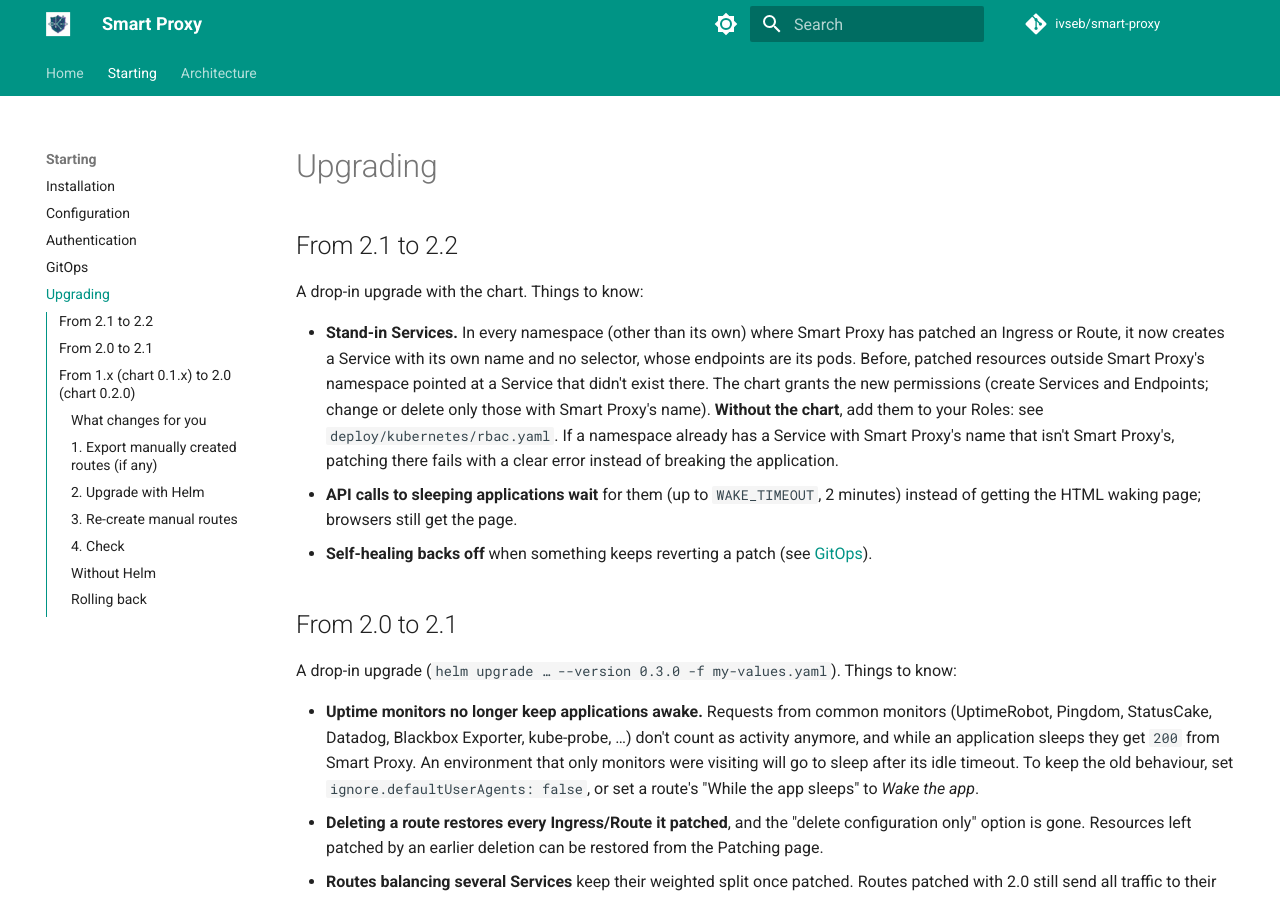
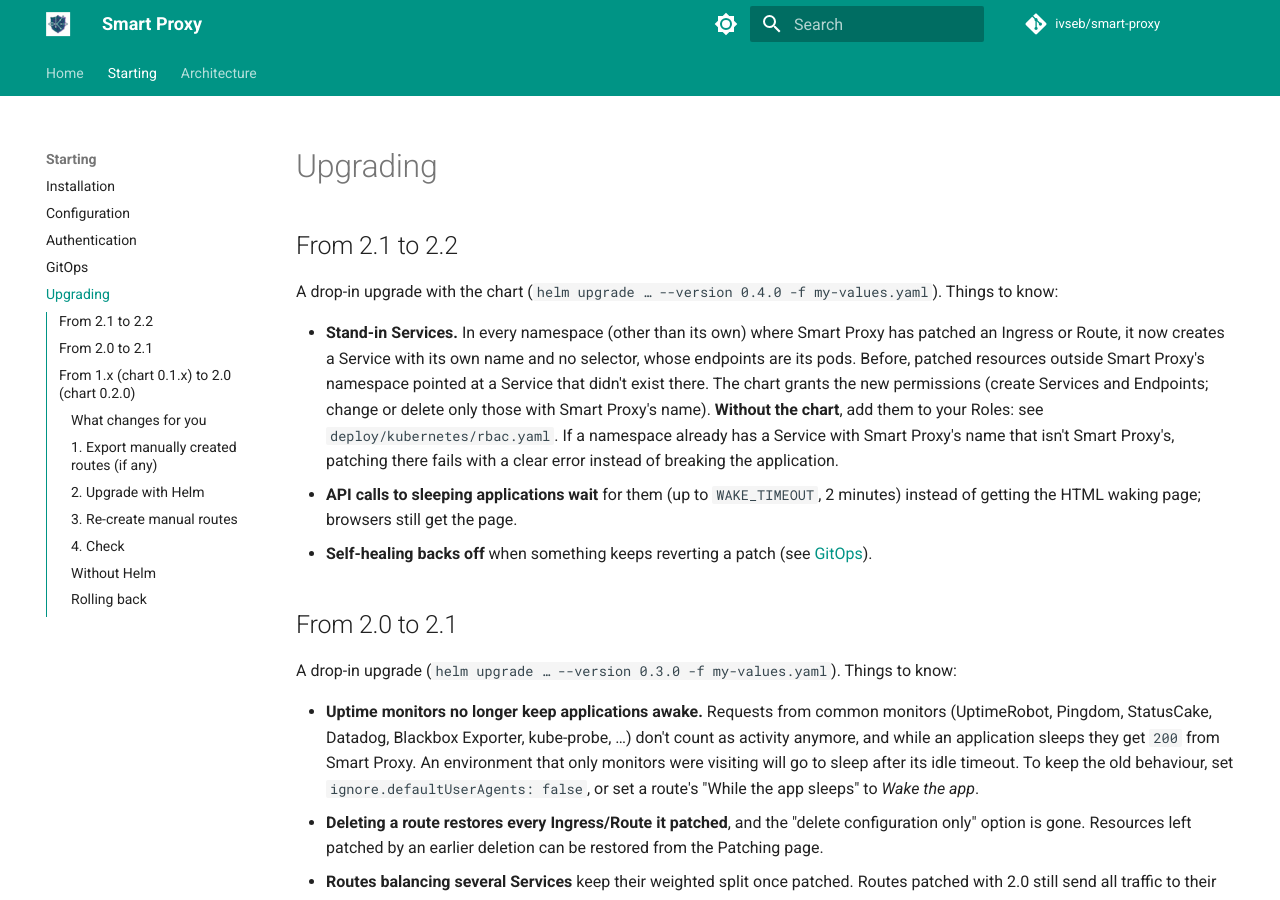
Before and after one commit to ivseb/smart-proxy, an MkDocs documentation site: the page built from docs/upgrading.md, in a window 1280 px wide and 900 px high. Built offline with MkDocs 1.6.1 and Material for MkDocs 9.7.7, drawn with Linux system fonts in a browser that asks for light colours; comment, search, counter and statistics services are not loaded.

Commit message:
release: 2.2.0 (chart 0.4.0)
Robustness release: applications outside Smart Proxy's namespace are
reachable once patched (stand-in Services, new RBAC), wake-ups across
replicas, API calls to sleeping apps, router-accurate matching, GitOps
back-off, end-to-end tests in CI. Upgrade notes in docs/upgrading.md.

```diff
--- a/docs/upgrading.md
+++ b/docs/upgrading.md
@@ -2,7 +2,7 @@
 
 ## From 2.1 to 2.2
 
-A drop-in upgrade with the chart. Things to know:
+A drop-in upgrade with the chart (`helm upgrade … --version 0.4.0 -f my-values.yaml`). Things to know:
 
 - **Stand-in Services.** In every namespace (other than its own) where Smart Proxy has patched an Ingress or Route, it now creates a Service with its own name and no selector, whose endpoints are its pods. Before, patched resources outside Smart Proxy's namespace pointed at a Service that didn't exist there. The chart grants the new permissions (create Services and Endpoints; change or delete only those with Smart Proxy's name). **Without the chart**, add them to your Roles: see `deploy/kubernetes/rbac.yaml`. If a namespace already has a Service with Smart Proxy's name that isn't Smart Proxy's, patching there fails with a clear error instead of breaking the application.
 - **API calls to sleeping applications wait** for them (up to `WAKE_TIMEOUT`, 2 minutes) instead of getting the HTML waking page; browsers still get the page.
```
Also changed, not shown: CHANGELOG.md (+1 -1 lines), charts/smart-proxy/README.md (+1 -1 lines), 1 other file.
